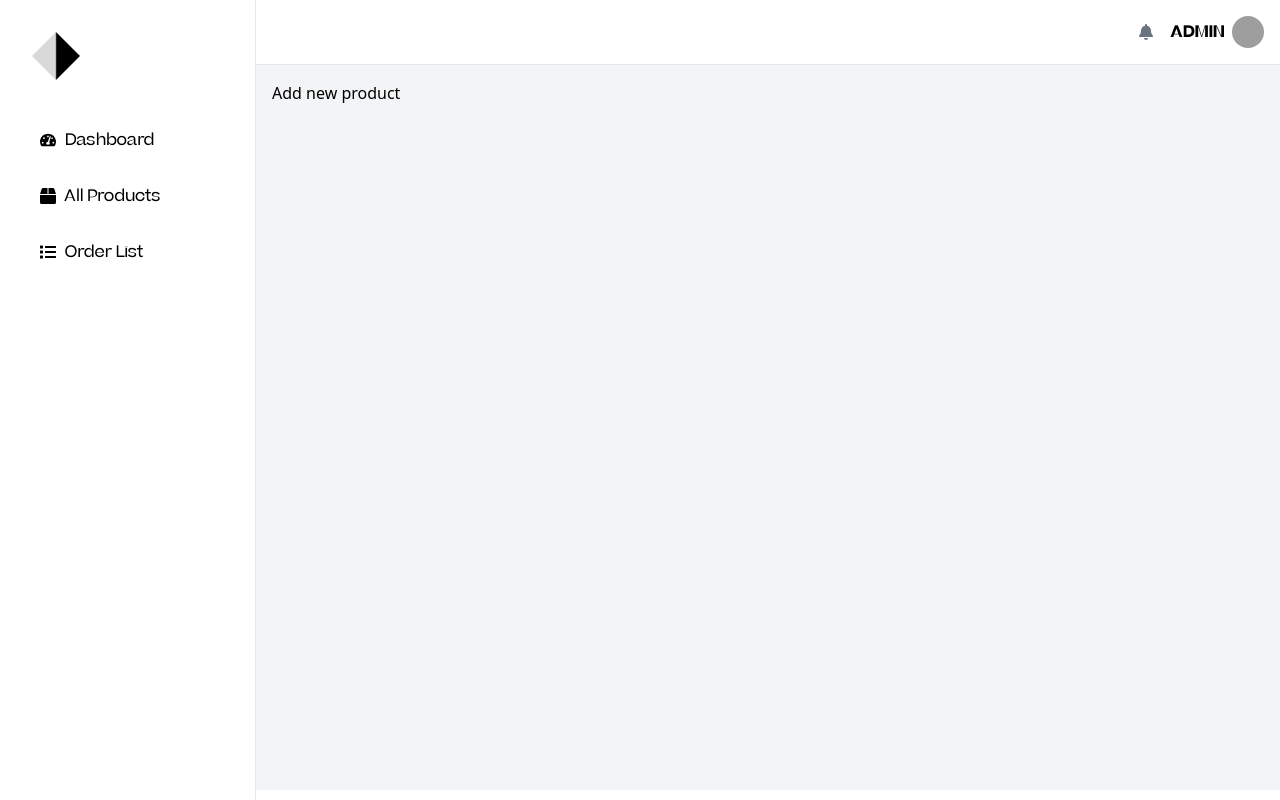
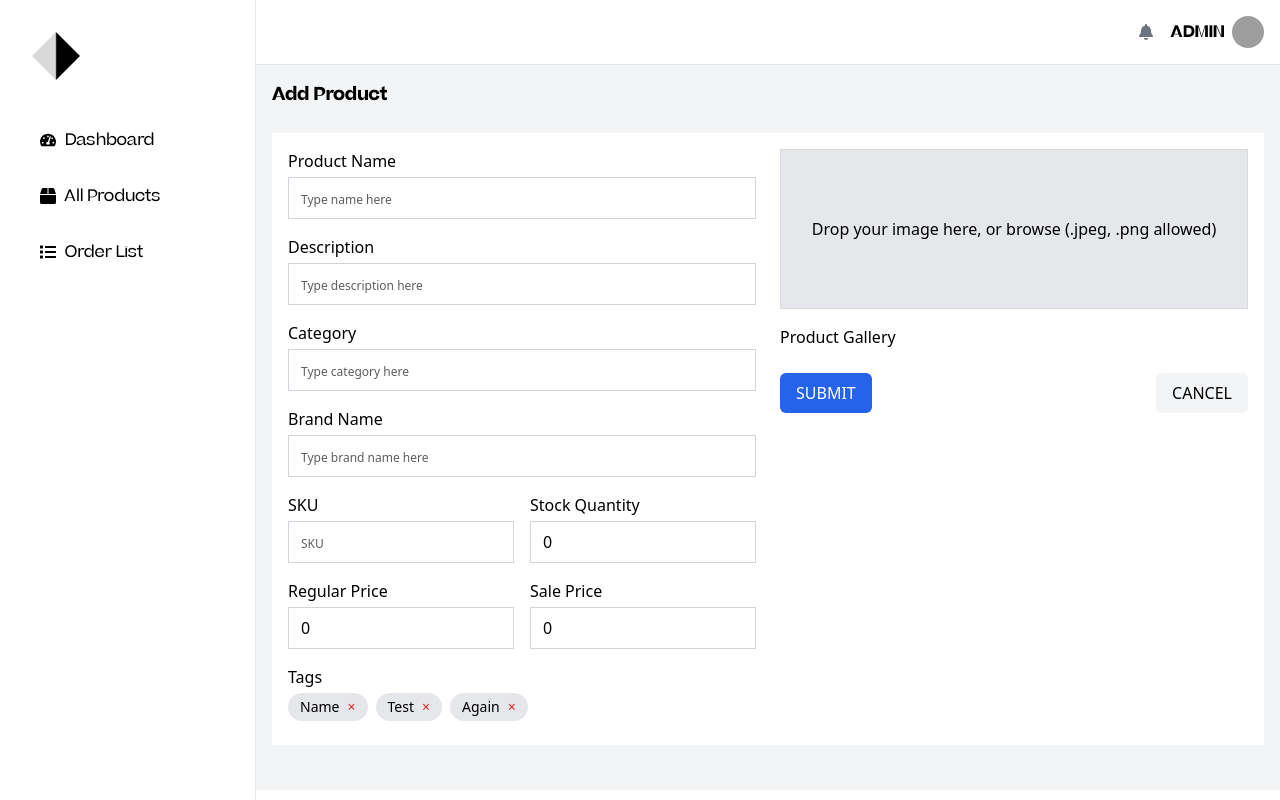
Before and after one commit to Acquaah-Emmanuel-Kofi/fashion-commerce, a Next.js app: page /admin/products/add-new-product in a window 1280 px wide. Built offline with nearby package versions, Linux system fonts and the light colour scheme; grey boxes are pictures that could not be loaded.

Commit message:
feat: structure page with product form

```diff
--- a/src/app/admin/(pages)/products/add-new-product/page.tsx
+++ b/src/app/admin/(pages)/products/add-new-product/page.tsx
@@ -1,7 +1,17 @@
-import React from 'react'
+"use client";
+
+import React from "react";
+import ProductForm from "../components/ProductForm";
+import HeaderTitle from "@/app/admin/(components)/HeaderTitle";
 
 export default function AddNewProduct() {
-    return (
-        <div>Add new product</div>
-    )
+  const handleSubmit = (data: any) => {
+    console.log("Product Data:", data);
+  };
+  return (
+    <section className="space-y-6 pb-6">
+      <HeaderTitle title="Add Product" />
+      <ProductForm onSubmit={handleSubmit} />
+    </section>
+  );
 }
```
